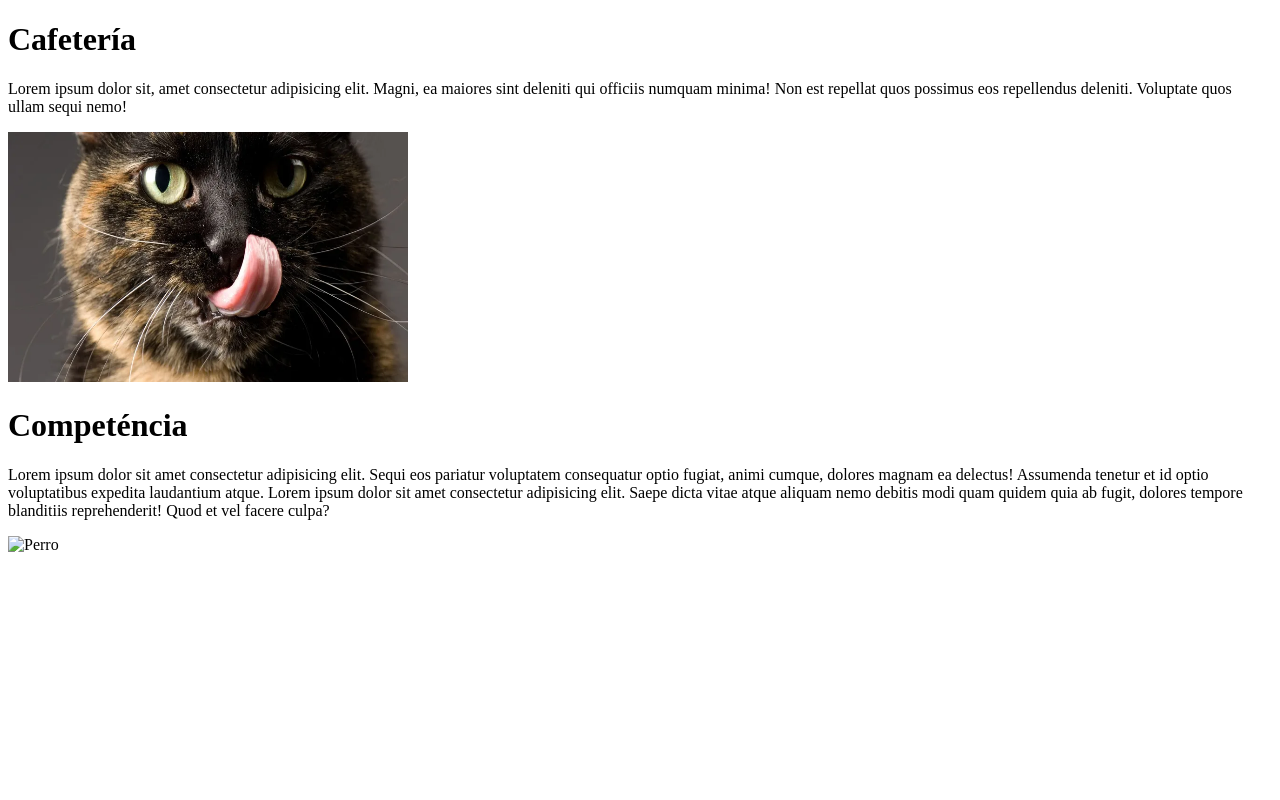
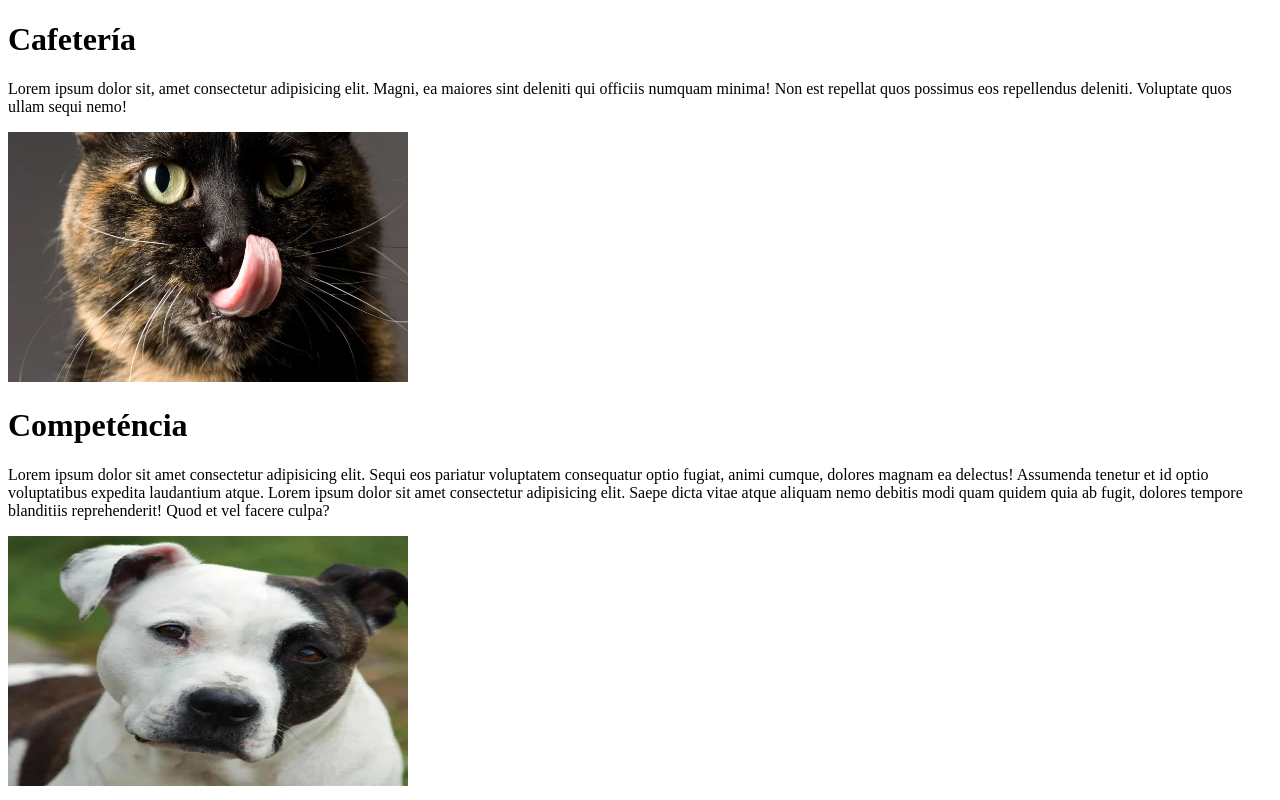
Before and after one commit to melanidy1/web3, a plain HTML site: page activitats/html/05_imagenes/act1.html in a window 1280 px wide. Drawn offline with Linux system fonts and the light colour scheme.

Commit message:
Deploying to gh-pages from @ melanidy1/web3@15cbc42a5ddb5909b0522c4dacdc9aeb7c0b4e60 🚀

```diff
--- a/activitats/html/05_imagenes/act1.html
+++ b/activitats/html/05_imagenes/act1.html
@@ -12,6 +12,6 @@
 
     <h1><strong>Competéncia</strong></h1>
     <p>Lorem ipsum dolor sit amet consectetur adipisicing elit. Sequi eos pariatur voluptatem consequatur optio fugiat, animi cumque, dolores magnam ea delectus! Assumenda tenetur et id optio voluptatibus expedita laudantium atque. Lorem ipsum dolor sit amet consectetur adipisicing elit. Saepe dicta vitae atque aliquam nemo debitis modi quam quidem quia ab fugit, dolores tempore blanditiis reprehenderit! Quod et vel facere culpa?</p>
-    <img src="../../activitats\img\perro.png" alt="Perro" height="250" width="400">
+    <img src="../../img\perro.png" alt="Perro" height="250" width="400">
 </body>
 </html>
```
